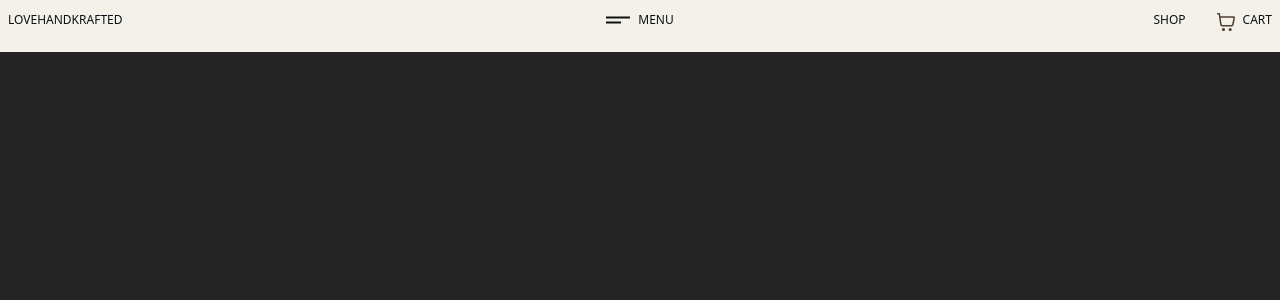
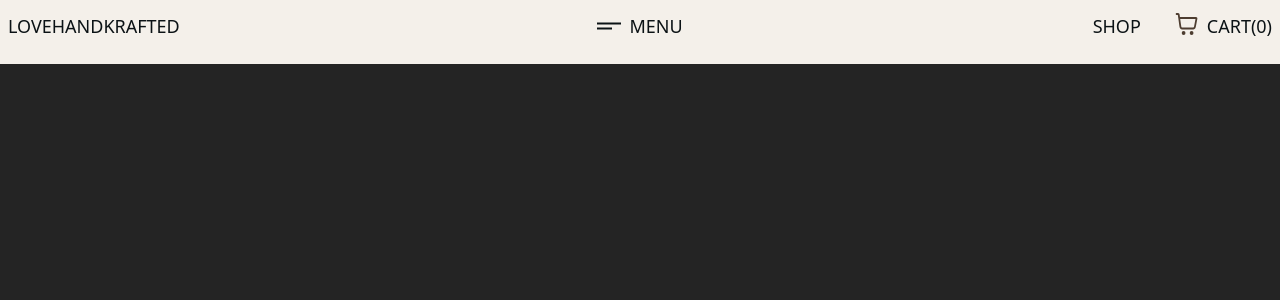
Before and after one commit to dioeos/lovehandkrafted-website, a React (Vite) app in the folder frontend/: page / in a window 1280 px wide. Shown: the top 300 px of the page. Built offline with nearby package versions, Linux system fonts and the light colour scheme; no server answers.

Commit message:
Adjusted styling for breakpoints

```diff
--- a/frontend/src/components/Nav/Body.jsx
+++ b/frontend/src/components/Nav/Body.jsx
@@ -23,7 +23,7 @@ const Body = ({links, selectedLink, setSelectedLink}) => {
     }
 
     return (
-        <div className='flex flex-wrap mt-[40px] max-w-full md:max-w-[1200px] uppercase text-[#0B1215] bg-green-500 w-ful'>
+        <div className='flex flex-wrap mt-[40px] max-w-full md:max-w-[1200px] uppercase text-[#0B1215] w-full'>
             {
                 links.map( (link, index) => {
                     const { title, href } = link;
@@ -36,7 +36,7 @@ const Body = ({links, selectedLink, setSelectedLink}) => {
                             onMouseLeave={() => {setSelectedLink({isActive: false, index})}}
                             variants={blur}
                             animate={selectedLink.isActive && selectedLink.index != index ? "open" : "closed"}
-                            className='m-0 flex overflow-hidden text-[32px] pr-[30px] pt-[10px] font-light'
+                            className='m-0 flex overflow-hidden text-2xl md:text-4xl lg:text-8xl pr-[48px] pt-[10px] font-light'
                         >
                             {getChars(title)}
                         </motion.p>
--- a/frontend/src/components/Nav/Menu.jsx
+++ b/frontend/src/components/Nav/Menu.jsx
@@ -42,10 +42,10 @@ const Menu = () => {
     const [selectedLink, setSelectedLink] = useState({isActive: false, index: 0});
 
     return (
-        <div className="overflow-hidden bg-purple-500">
-            <motion.div variants={height} initial="initial" animate="enter" exit="exit" className="overflow-hidden bg-pink-500">
+        <div className="overflow-hidden">
+            <motion.div variants={height} initial="initial" animate="enter" exit="exit" className="overflow-hidden">
                 <div id="wrapper" className="overflow-hidden flex gap-[50px] mb-[80px] lg:mb-[0px] lg:justify-between">
-                    <div id="container" className="flex flex-col justify-between bg-red-500 w-full">
+                    <div id="container" className="flex flex-col justify-between w-full">
                         <Body links={links} selectedLink={selectedLink} setSelectedLink={setSelectedLink}/>
                         <Footer />
 
--- a/frontend/src/components/Nav/Nav.jsx
+++ b/frontend/src/components/Nav/Nav.jsx
@@ -40,12 +40,12 @@ const Nav = () => {
     return (
         <div id="header" className="bg-[#f4f0ea] fixed w-full box-border p-2 text-[#0B1215]">
             <div id="bar" className="flex relative justify-center uppercase text-xs ">
-                <a href="/" style={{color: "#0B1215", textDecoration: "none"}} className="absolute left-0 mt-1">Lovehandkrafted</a>
+                <a href="/" style={{color: "#0B1215", textDecoration: "none"}} className="absolute left-0 mt-1 text-xs md:text-lg">Lovehandkrafted</a>
 
                 <div onClick={onClick} className="flex gap-[8px] cursor-pointer ">
 
                     <button onClick={onClick} className=" border-none cursor-pointer flex justify-start items-start">
-                        <svg width="24" height="24" viewBox="0 0 24 24" className=" flex justify-end items-end">
+                        <svg width="24" height="24" viewBox="0 0 24 24" className=" flex justify-end items-end md:mt-1.5">
                             <motion.path
                                 fill="none"
                                 stroke="#0B1215"
@@ -66,16 +66,16 @@ const Nav = () => {
                     </button>
 
                     <div id="label" className="relative flex items-center justify-center mt-1">
-                        <motion.p variants={opacity} animate={!isActive ? "open" : "closed"} className="">Menu</motion.p>
-                        <motion.p variants={opacity} animate={isActive ? "open" : "closed"} className={`absolute ${isActive ? "block" : "hidden"}`}>Close</motion.p>
+                        <motion.p variants={opacity} animate={!isActive ? "open" : "closed"} className="text-xs md:text-lg">Menu</motion.p>
+                        <motion.p variants={opacity} animate={isActive ? "open" : "closed"} className={`absolute text-xs md:text-lg ${isActive ? "block" : "hidden"}`}>Close</motion.p>
                     </div>
                 </div>
 
                 <motion.div variants={opacity} animate={!isActive ? "open" : "closed"} className="absolute flex gap-[30px] right-0 mt-1">
-                    <p className="hidden md:block md:cursor-pointer">Shop</p>
-                    <div className="flex gap-[8px] cursor-pointer ">
-                            <svg className="" width="19" height="20" viewBox="0 0 19 20" fill="none" xmlns="http://www.w3.org/2000/svg"><path d="M1.66602 1.66667H2.75449C2.9595 1.66667 3.06201 1.66667 3.1445 1.70437C3.2172 1.73759 3.2788 1.79102 3.32197 1.85829C3.37096 1.93462 3.38546 2.0361 3.41445 2.23905L3.80887 5M3.80887 5L4.68545 11.4428C4.79669 12.2604 4.85231 12.6692 5.04777 12.977C5.22 13.2481 5.46692 13.4637 5.75881 13.5978C6.09007 13.75 6.50264 13.75 7.32777 13.75H14.4593C15.2448 13.75 15.6375 13.75 15.9585 13.6087C16.2415 13.4841 16.4842 13.2832 16.6596 13.0285C16.8585 12.7397 16.9319 12.3539 17.0789 11.5823L18.1819 5.79141C18.2337 5.51984 18.2595 5.38405 18.222 5.27792C18.1892 5.18481 18.1243 5.1064 18.039 5.05668C17.9417 5 17.8035 5 17.527 5H3.80887ZM8.33268 17.5C8.33268 17.9602 7.95959 18.3333 7.49935 18.3333C7.03911 18.3333 6.66602 17.9602 6.66602 17.5C6.66602 17.0398 7.03911 16.6667 7.49935 16.6667C7.95959 16.6667 8.33268 17.0398 8.33268 17.5ZM14.9993 17.5C14.9993 17.9602 14.6263 18.3333 14.166 18.3333C13.7058 18.3333 13.3327 17.9602 13.3327 17.5C13.3327 17.0398 13.7058 16.6667 14.166 16.6667C14.6263 16.6667 14.9993 17.0398 14.9993 17.5Z" stroke="#4D3D30" strokeWidth="1.5" strokeLinecap="round" strokeLinejoin="round"></path></svg>
-                            <p className="">Cart</p>
+                    <p className="hidden md:block md:cursor-pointer md:text-lg">Shop</p>
+                    <div className="flex gap-[6px] cursor-pointer">
+                            <svg className="h-[20px] w-[20px] sm:h-[25px] sm:w-[25px] md:h-[30px] md:w-[30px]" viewBox="0 0 19 25" fill="none" xmlns="http://www.w3.org/2000/svg"><path d="M1.66602 1.66667H2.75449C2.9595 1.66667 3.06201 1.66667 3.1445 1.70437C3.2172 1.73759 3.2788 1.79102 3.32197 1.85829C3.37096 1.93462 3.38546 2.0361 3.41445 2.23905L3.80887 5M3.80887 5L4.68545 11.4428C4.79669 12.2604 4.85231 12.6692 5.04777 12.977C5.22 13.2481 5.46692 13.4637 5.75881 13.5978C6.09007 13.75 6.50264 13.75 7.32777 13.75H14.4593C15.2448 13.75 15.6375 13.75 15.9585 13.6087C16.2415 13.4841 16.4842 13.2832 16.6596 13.0285C16.8585 12.7397 16.9319 12.3539 17.0789 11.5823L18.1819 5.79141C18.2337 5.51984 18.2595 5.38405 18.222 5.27792C18.1892 5.18481 18.1243 5.1064 18.039 5.05668C17.9417 5 17.8035 5 17.527 5H3.80887ZM8.33268 17.5C8.33268 17.9602 7.95959 18.3333 7.49935 18.3333C7.03911 18.3333 6.66602 17.9602 6.66602 17.5C6.66602 17.0398 7.03911 16.6667 7.49935 16.6667C7.95959 16.6667 8.33268 17.0398 8.33268 17.5ZM14.9993 17.5C14.9993 17.9602 14.6263 18.3333 14.166 18.3333C13.7058 18.3333 13.3327 17.9602 13.3327 17.5C13.3327 17.0398 13.7058 16.6667 14.166 16.6667C14.6263 16.6667 14.9993 17.0398 14.9993 17.5Z" stroke="#4D3D30" strokeWidth="1.5" strokeLinecap="round" strokeLinejoin="round"></path></svg>
+                            <p className="md:text-lg text-xs">Cart(0)</p>
                     </div>
                 </motion.div>
             </div>
```
